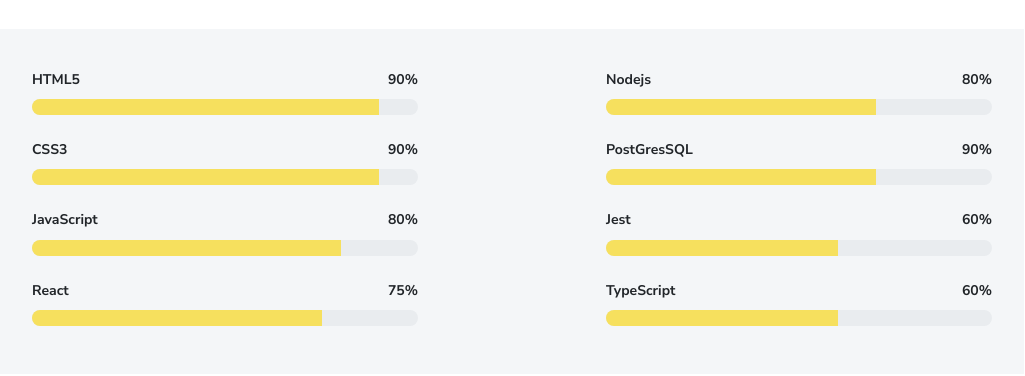
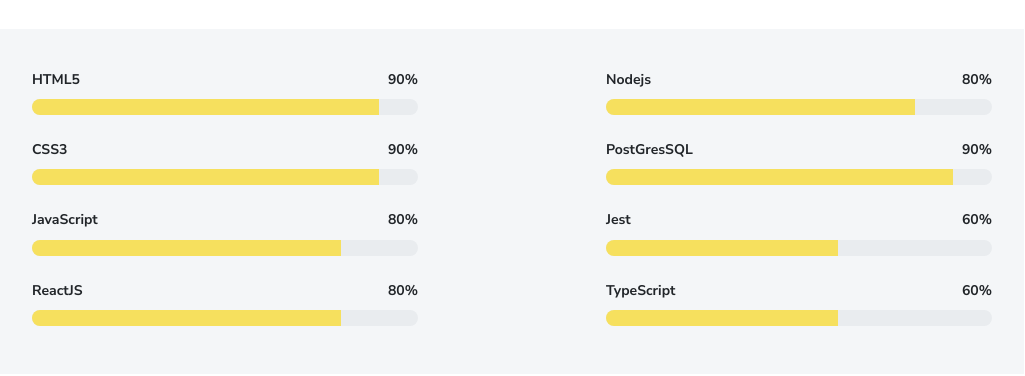
Before and after one commit to Samuellyworld/HNG-Contact-Form-Task, a website: page resume/index.html in a window 1280 px wide. Shown: the part 1868-2244 px from the top of the page, without its empty margins (128-1153 px from the left). Drawn offline with Linux system fonts and the light colour scheme.

Commit message:
pushing to heroku

```diff
--- a/number2.js
+++ b/number2.js
@@ -1,4 +1,4 @@
-// printing full name
+// printing full name to '
 
 exports.name = (req, res) =>{
     res.send('<h1> Ogedengbe Tosin Samuel </h1>');
--- a/resume/index.html
+++ b/resume/index.html
@@ -168,9 +168,9 @@
             </div>
           </div>
           <div class="py-1">
-            <div class="d-flex text-small fw-bolder"><span class="me-auto">React</span><span>75%</span></div>
+            <div class="d-flex text-small fw-bolder"><span class="me-auto">ReactJS</span><span>80%</span></div>
             <div class="progress my-1">
-              <div class="progress-bar bg-primary" role="progressbar" data-aos="zoom-in-right" data-aos-delay="300" data-aos-anchor=".skills-section" style="width: 75%" aria-valuenow="75" aria-valuemin="0" aria-valuemax="100"></div>
+              <div class="progress-bar bg-primary" role="progressbar" data-aos="zoom-in-right" data-aos-delay="300" data-aos-anchor=".skills-section" style="width: 80%" aria-valuenow="75" aria-valuemin="0" aria-valuemax="100"></div>
             </div>
           </div>
         </div>
@@ -178,13 +178,13 @@
           <div class="py-1">
             <div class="d-flex text-small fw-bolder"><span class="me-auto">Nodejs</span><span>80%</span></div>
             <div class="progress my-1">
-              <div class="progress-bar bg-primary" role="progressbar" data-aos="zoom-in-right" data-aos-delay="400" data-aos-anchor=".skills-section" style="width: 70%" aria-valuenow="70" aria-valuemin="0" aria-valuemax="100"></div>
+              <div class="progress-bar bg-primary" role="progressbar" data-aos="zoom-in-right" data-aos-delay="400" data-aos-anchor=".skills-section" style="width: 80%" aria-valuenow="70" aria-valuemin="0" aria-valuemax="100"></div>
             </div>
           </div>
           <div class="py-1">
             <div class="d-flex text-small fw-bolder"><span class="me-auto">PostGresSQL</span><span>90%</span></div>
             <div class="progress my-1">
-              <div class="progress-bar bg-primary" role="progressbar" data-aos="zoom-in-right" data-aos-delay="500" data-aos-anchor=".skills-section" style="width: 70%" aria-valuenow="70" aria-valuemin="0" aria-valuemax="100"></div>
+              <div class="progress-bar bg-primary" role="progressbar" data-aos="zoom-in-right" data-aos-delay="500" data-aos-anchor=".skills-section" style="width: 90%" aria-valuenow="70" aria-valuemin="0" aria-valuemax="100"></div>
             </div>
           </div>
           <div class="py-1">
```
Also changed, not shown: README.md.
